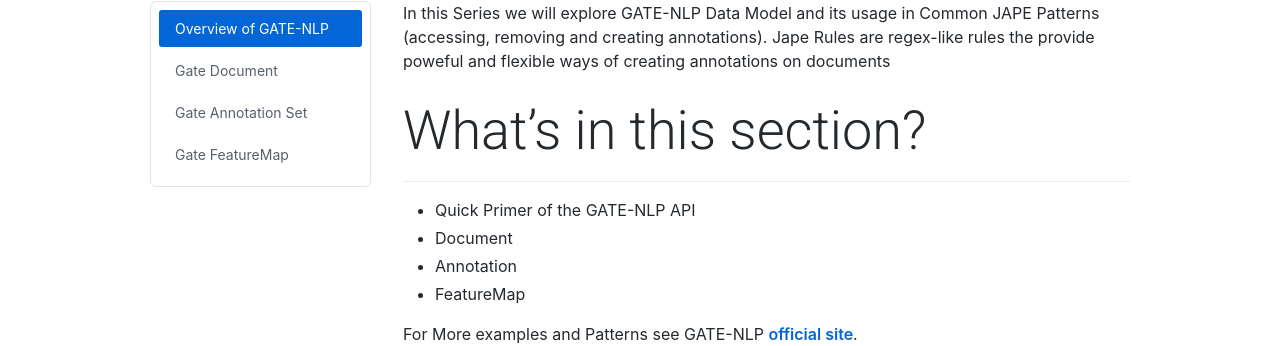
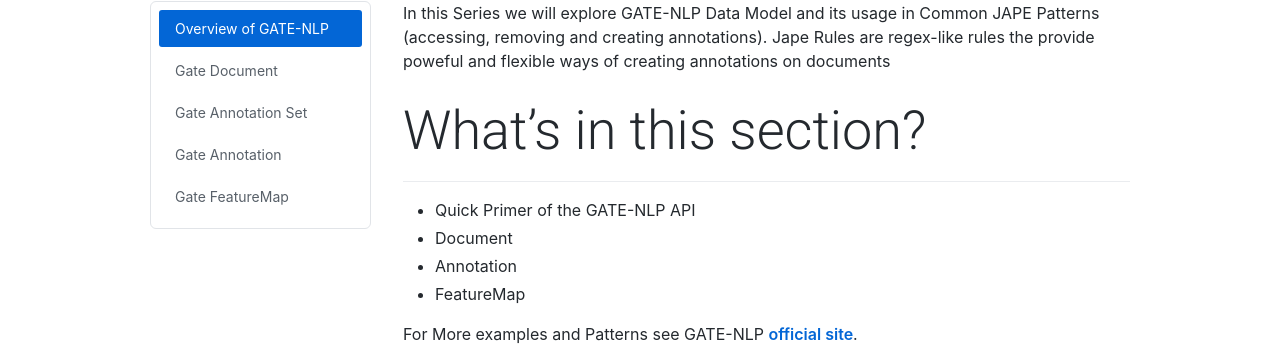
Before and after one commit to easimadi/gate-nlp-wiki, a Jekyll site: the page built from docs/_articles/1-overview-gate-nlp.md, in a window 1280 px wide. Shown: the part 286-632 px from the top of the page. Built offline with Jekyll 4.4.1, drawn with Linux system fonts in a browser that asks for light colours.

Commit message:
Update 3-gate-annotation.md

```diff
--- a/docs/_articles/1-overview-gate-nlp/3-gate-annotation.md
+++ b/docs/_articles/1-overview-gate-nlp/3-gate-annotation.md
@@ -1,3 +1,7 @@
+---
+title: Gate Annotation
+---
+
 Annotions are the markups on segements of the DocumentContent.
 
 Printout of an Annotation.
```
